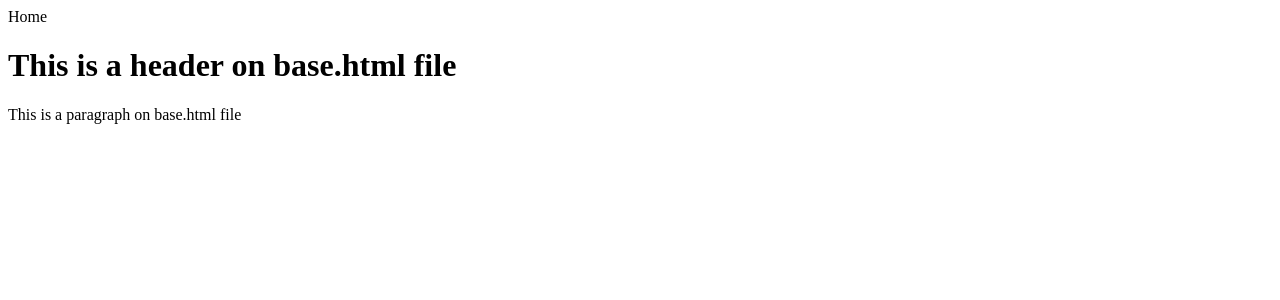
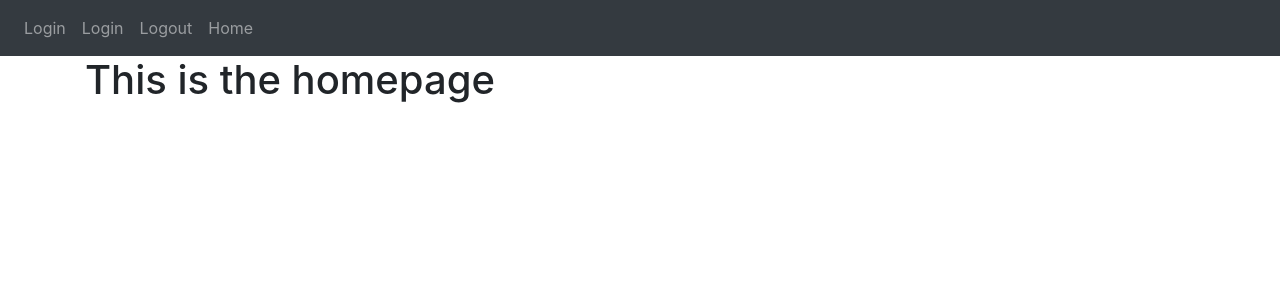
Before and after one commit to paolostudent/Internal-Forums-Site, a Flask app: page / in a window 1280 px wide. Shown: the top 300 px of the page. Run offline with Flask 3, Linux system fonts and the light colour scheme; some libraries are stand-ins or nearby versions.

Commit message:
Rendering a template for the homepage that includes the navigation bar

```diff
--- a/website/templates/base.html
+++ b/website/templates/base.html
@@ -3,13 +3,61 @@
     <head>
         <meta charset="utf-8"/>
         <meta name="viewport" content="width=device-width, initial-scale=1" />
-        <lik
+        <link
+        rel="stylesheet"
+        href="https://stackpath.bootstrapcdn.com/bootstrap/4.4.1/css/bootstrap.min.css"
+        integrity="sha384-Vkoo8x4CGsO3+Hhxv8T/Q5PaXtkKtu6ug5TOeNV6gBiFeWPGFN9MuhOf23Q9Ifjh"
+        crossorigin="anonymous"
+        />
+        <link
+        rel="stylesheet"
+        href="https://stackpath.bootstrapcdn.com/font-awesome/4.7.0/css/font-awesome.min.css"
+        crossorigin="anonymous"
+        />
 
         <title>{% block title %}Home{% endblock %}</title>
     </head>
     <body>
-        <h1>This is a header on base.html file</h1>
-        <p>This is a paragraph on base.html file</h1>
+        <nav class="navbar navbar-expand-lg navbar-dark bg-dark">
+            <button
+                class="navbar-toggler"
+                type="button" data-toggle="collapse" data-target="#navbar">
+                <span class="navbar-toggler-icon"></span>
+            </button>
+
+
+
+
+
+            <div class="collapse navbar-collapse" id="navbar">
+                <div class="navbar-nav">
+                    <a class="nav-item nav-link" id="login" href="/login">Login</a>
+                    <a class="nav-item nav-link" id="signUp" href="/sign-up">Login</a>
+                    <a class="nav-item nav-link" id="logout" href="/logout">Logout</a>
+                    <a class="nav-item nav-link" id="home" href="/">Home</a>
+            </div>
+
+        </nav>
+        <div class="container">
+        {% block content %}
+        {% endblock %}
+        </div>
+    <script
+        src="https://code.jquery.com/jquery-3.2.1.slim.min.js"
+        integrity="sha384-KJ3o2DKtIkvYIK3UENzmM7KCkRr/rE9/Qpg6aAZGJwFDMVNA/GpGFF93hXpG5KkN"
+        crossorigin="anonymous"
+    ></script>
+    <script
+        src="https://cdnjs.cloudflare.com/ajax/libs/popper.js/1.12.9/umd/popper.min.js"
+        integrity="sha384-ApNbgh9B+Y1QKtv3Rn7W3mgPxhU9K/ScQsAP7hUibX39j7fakFPskvXusvfa0b4Q"
+        crossorigin="anonymous"
+    ></script>
+    <script
+        src="https://maxcdn.bootstrapcdn.com/bootstrap/4.0.0/js/bootstrap.min.js"
+        integrity="sha384-JZR6Spejh4U02d8jOt6vLEHfe/JQGiRRSQQxSfFWpi1MquVdAyjUar5+76PVCmYl"
+        crossorigin="anonymous"
+    ></script>
+
     </body>
 
 </html>
--- /dev/null
+++ b/website/templates/home.html
@@ -0,0 +1,6 @@
+{% extends "base.html" %} {% block title %}Changed{% endblock %}
+
+
+{% block content %}
+<h1>This is the homepage</h1>
+{% endblock %}
--- a/website/views.py
+++ b/website/views.py
@@ -5,4 +5,4 @@ views = Blueprint('views', __name__)
 
 @views.route('/')
 def home():
-    return render_template("base.html")
+    return render_template("home.html")
```
